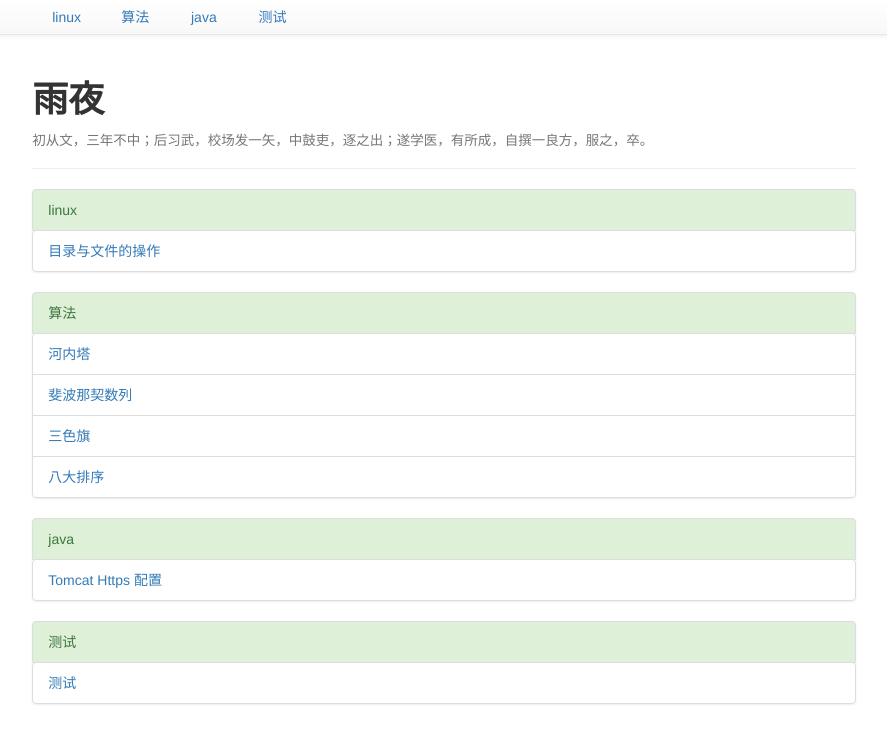
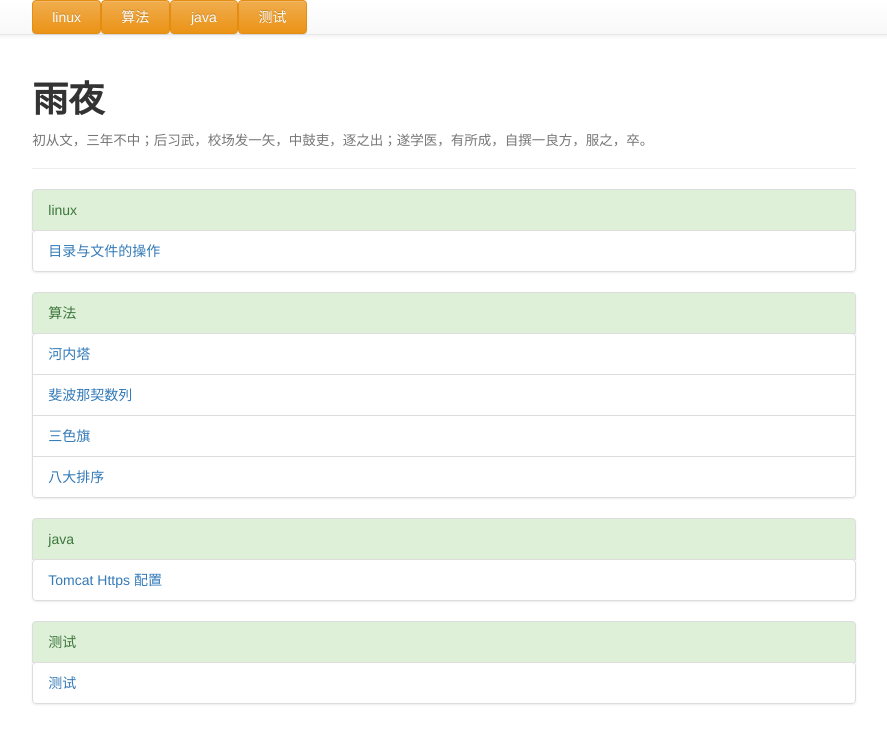
Before and after one commit to bit-ranger/blog, a Jekyll site: the page built from index.html, in a window 1280 px wide. Shown: the top 744 px of the page, without its empty margins (196-1083 px from the left). Built offline with Jekyll 4.4.1, drawn with Linux system fonts in a browser that asks for light colours; nearby versions of some CDN libraries; Markdown is read by kramdown in place of the engine named in the settings.

Commit message:
Update _config.yml

```diff
--- a/_config.yml
+++ b/_config.yml
@@ -11,3 +11,5 @@ globalTitle: "雨夜"
 globalDesc: "初从文，三年不中；后习武，校场发一矢，中鼓吏，逐之出；遂学医，有所成，自撰一良方，服之，卒。"
 author: "雨夜"
 skin: "success"
+navSkin: "warning"
+navSkin-xs: "warning"
```
